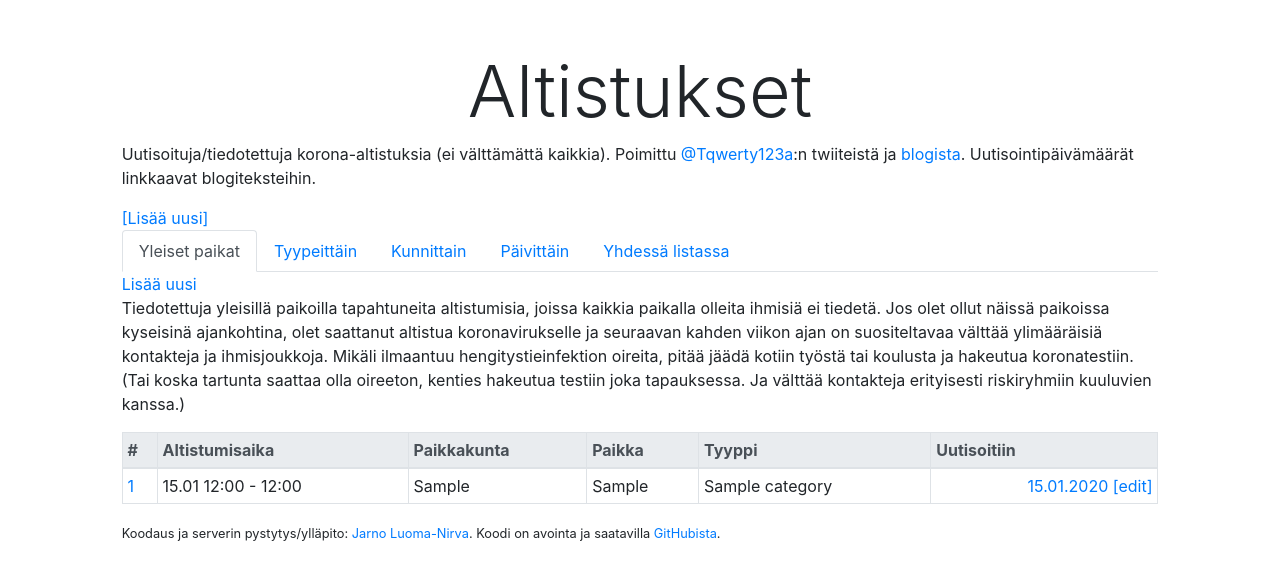
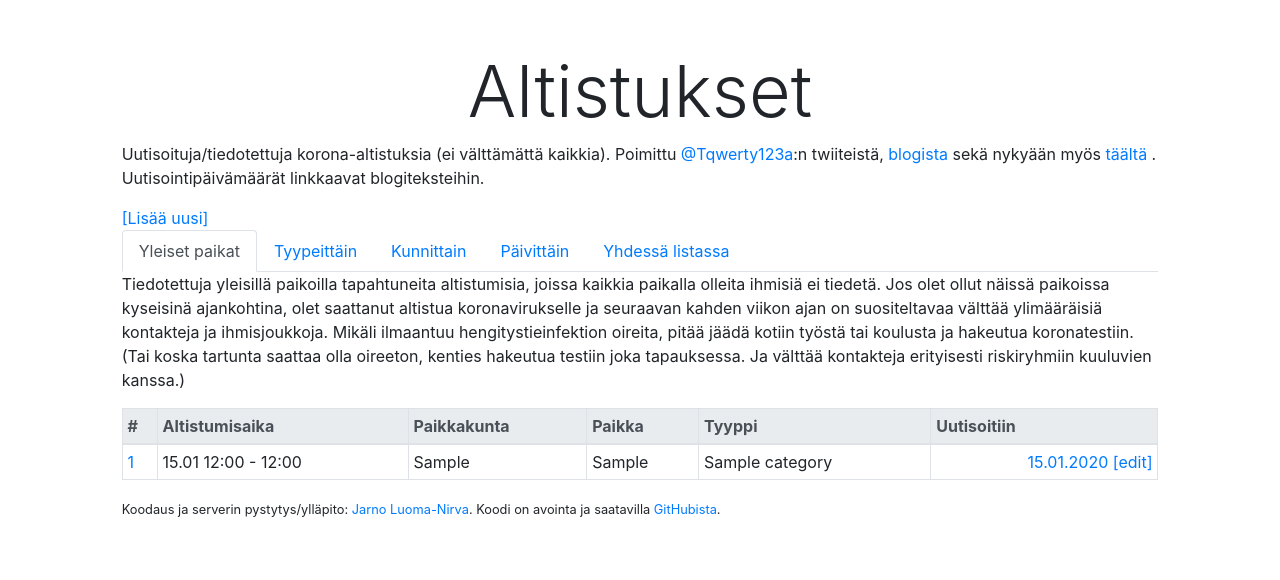
Before and after one commit to jarnoln/exposures, a Django app: page / in a window 1280 px wide. Shown: the top 580 px of the page. Run offline with Django 3.2, Linux system fonts and the light colour scheme; a user stored in the database is signed in; tables that the repository leaves empty hold one stand-in row (values such as "Sample post"); some libraries are stand-ins or nearby versions.

Commit message:
Update links

```diff
--- a/tables/templates/tables/alert_list.html
+++ b/tables/templates/tables/alert_list.html
@@ -1,11 +1,6 @@
 {% extends "tables/base.html" %}
 
 {% block content %}
-  {% if user.is_staff %}
-    <div>
-      <a href="/admin/tables/exposure/add/">Lisää uusi</a>
-    </div>
-  {% endif %}
   <p>
     Tiedotettuja yleisillä paikoilla tapahtuneita altistumisia, joissa kaikkia paikalla olleita ihmisiä ei tiedetä.
     Jos olet ollut näissä paikoissa kyseisinä ajankohtina, olet saattanut altistua koronavirukselle ja seuraavan
--- a/tables/templates/tables/all_exposures.html
+++ b/tables/templates/tables/all_exposures.html
@@ -1,12 +1,6 @@
 {% extends "tables/base.html" %}
 
 {% block content %}
-  {% if user.is_staff %}
-    <div>
-      <a href="/admin/tables/exposure/add/">Lisää uusi</a>
-    </div>
-  {% endif %}
-
   <table class="table table-bordered table-hover table-sm mt-2">
     <thead class="thead-light">
       <tr>
--- a/tables/templates/tables/base.html
+++ b/tables/templates/tables/base.html
@@ -16,8 +16,12 @@
         <div class="col-12 col-md-10 offset-md-1">
           <h1 class="text-center mt-5 display-3">Altistukset</h1>
           <p>Uutisoituja/tiedotettuja korona-altistuksia (ei välttämättä kaikkia). Poimittu
-            <a href="https://twitter.com/Tqwerty123a">@Tqwerty123a</a>:n twiiteistä ja
-            <a href="https://altistukset.blogspot.com/">blogista</a>. Uutisointipäivämäärät linkkaavat blogiteksteihin.
+            <a href="https://twitter.com/Tqwerty123a">@Tqwerty123a</a>:n twiiteistä,
+            <a href="https://altistukset.blogspot.com/">blogista</a> sekä nykyään myös
+            <a href="https://am3pladwshcytcj-altistuminen.adb.eu-frankfurt-1.oraclecloudapps.com/ords/r/altistus/altistukset/oppilaitokset">
+              täältä
+            </a>.
+            Uutisointipäivämäärät linkkaavat blogiteksteihin.
           </p>
           {% if user.is_staff %}
             <div> <a href="{% url 'add_exposure' %}">[Lisää uusi]</a></div>
--- a/tables/templates/tables/exposures_by_category.html
+++ b/tables/templates/tables/exposures_by_category.html
@@ -1,12 +1,6 @@
 {% extends "tables/base.html" %}
 
 {% block content %}
-  {% if user.is_staff %}
-    <div>
-      <a href="/admin/tables/exposure/add/">Lisää uusi</a>
-    </div>
-  {% endif %}
-
 <div class="mt-2">
   <a class="btn btn-primary btn-sm" href="#schools">Koulut ({{ schools.count }})</a>
   <a class="btn btn-primary btn-sm" href="#daycares">Päiväkodit ({{ daycares.count }})</a>
```
